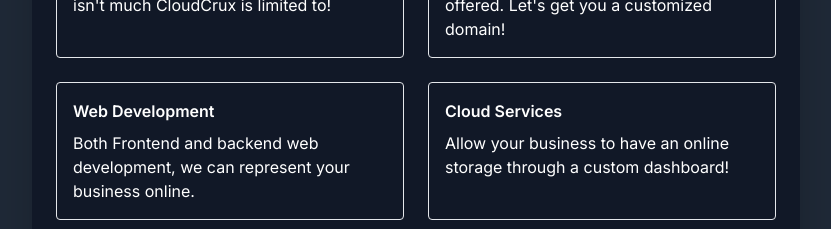
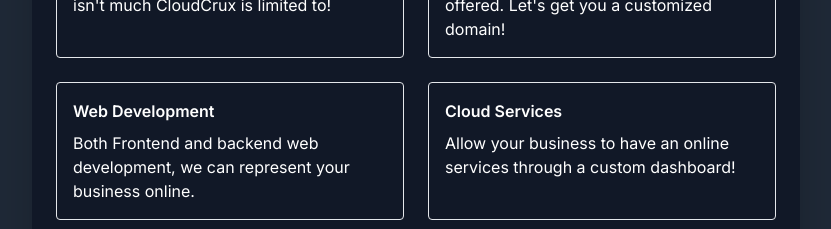
Before and after one commit to Cloudcrux-Network/LandingPage, a Next.js app: page / in a window 1280 px wide. Shown: the part 1000-1229 px from the top of the page, without its empty margins (224-1055 px from the left). Built offline with nearby package versions, Linux system fonts and the light colour scheme.

Commit message:
Fix typos

```diff
--- a/app/layout.js
+++ b/app/layout.js
@@ -7,7 +7,7 @@
 export const metadata = {
   metadataBase: new URL("https://cloudcrux.com/"),
   author: "Michael Nichols",
-  keybord:
+  keyword:
     "Cloud,Crux,Network,CloudCrux,Programming,Hosting,CloudCrux Network,cloud service,cloud services,cloud solutions,hosting services,web host, web hosting",
 
   title: "CloudCrux Network",
@@ -18,7 +18,7 @@
     url: "https://cloudcrux.com/",
     type: "website",
     description: description,
-    image: "https://cloudcrux.com/fbpreview.jpg",
+    image: "https://cloudcrux.com/fbpreview.png",
   },
 };
 
--- a/components/aboutus.jsx
+++ b/components/aboutus.jsx
@@ -16,7 +16,7 @@
     ],
     [
       "Cloud Services",
-      "Allow your business to have an online storage through a custom dashboard!",
+      "Allow your business to have an online services through a custom dashboard!",
     ],
   ];
   return (
```
